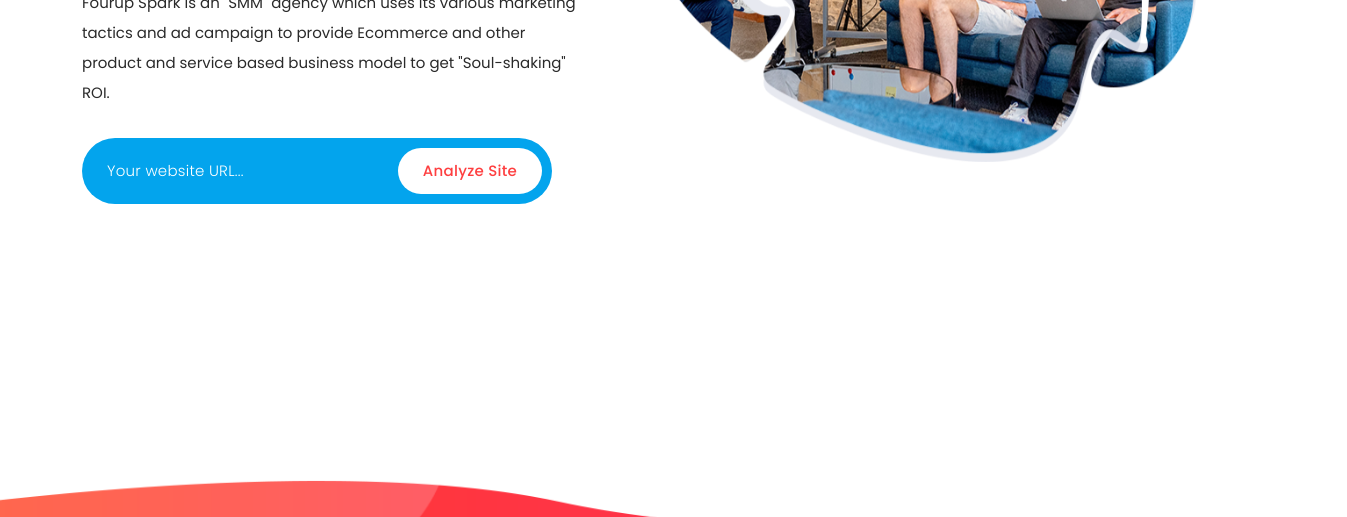
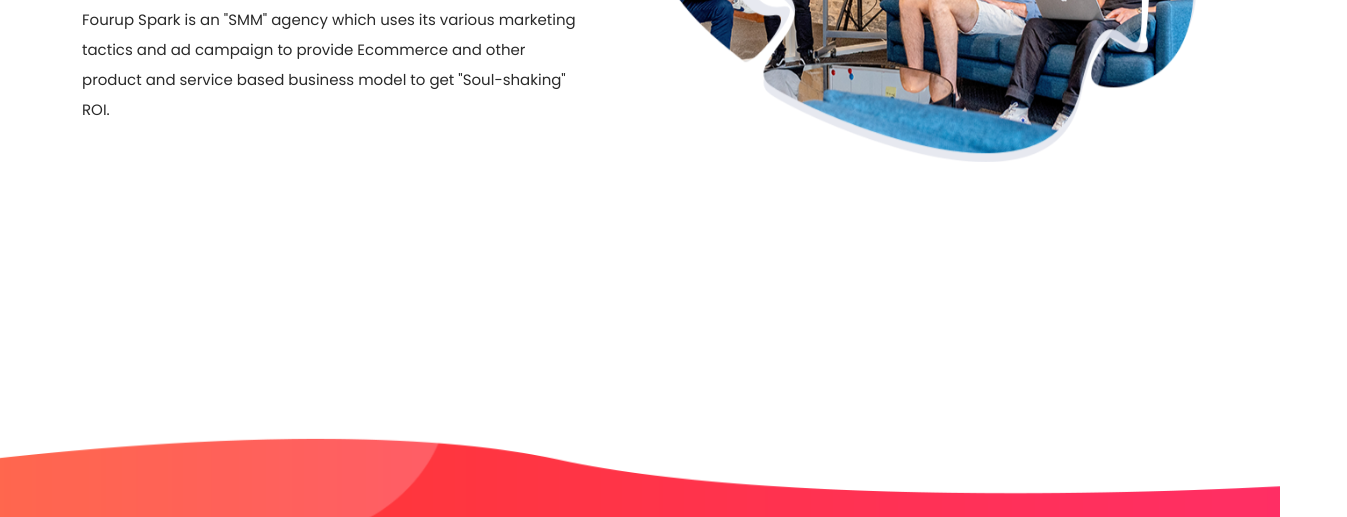
Before and after one commit to deaddonoku/4upspark.io, a plain HTML site: page index.html in a window 1280 px wide. Shown: the part 583-1100 px from the top of the page, 1347 px wide, since content can reach past the window. Drawn offline with Linux system fonts and the light colour scheme; files whose address does not match are found by name.

Commit message:
index.html

```diff
--- a/index.html
+++ b/index.html
@@ -86,13 +86,7 @@ https://templatemo.com/tm-562-space-dynamic
                 <h6>Welcome to fourup Spark Media Agency</h6>
                 <h2>An ALCHEMY, <em>Agency</em> &amp; <span>which grow</span> Your Ecommerce</h2>
                 <p>Fourup Spark is an "SMM" agency which uses its various marketing tactics and ad campaign to provide Ecommerce and other product and service based business model to get "Soul-shaking" ROI.</p>
-                <form id="search" action="#" method="GET">
-                  <fieldset>
-                    <input type="address" name="address" class="email" placeholder="Your website URL..." autocomplete="on" required>
-                  </fieldset>
-                  <fieldset>
-                    <button type="submit" class="main-button">Analyze Site</button>
-                  </fieldset>
+
                 </form>
               </div>
             </div>
```
